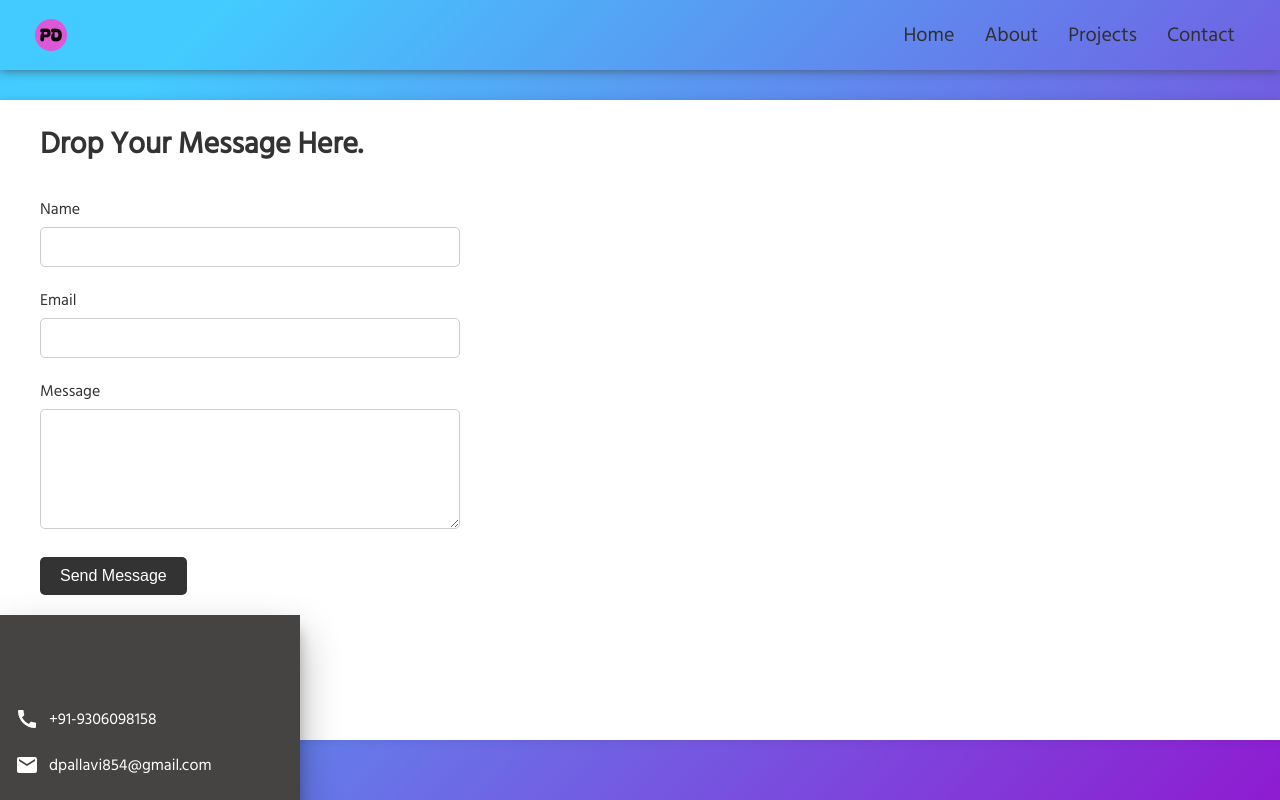
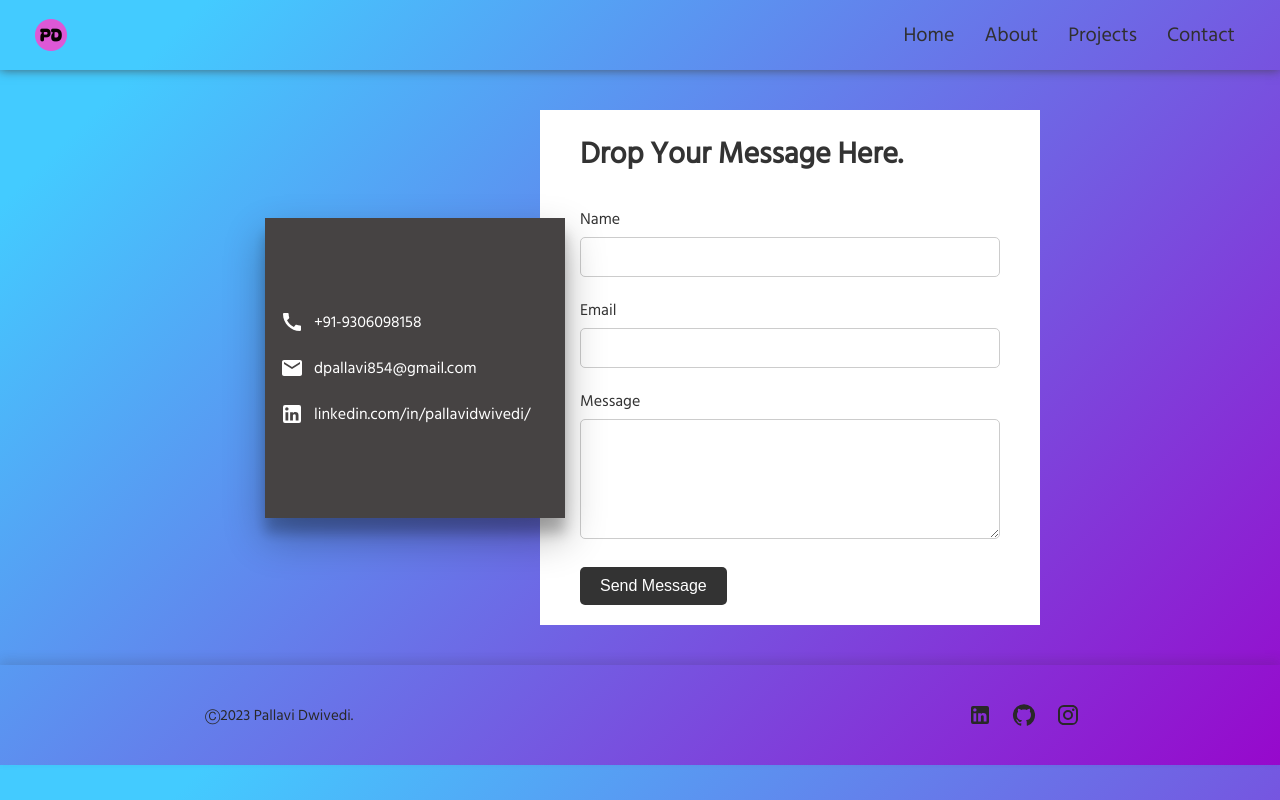
Before and after one commit to pallaviDwivedi1605/Pallavi_Dwivedi, a Next.js app: page /contact in a window 1280 px wide. Shown: the top 800 px of the page. Built offline with nearby package versions, Linux system fonts and the light colour scheme.

Commit message:
changes css of contact page for desktop

```diff
--- a/src/app/contact/page.jsx
+++ b/src/app/contact/page.jsx
@@ -44,11 +44,11 @@ function Contact() {
   return (
     <section className={styles.contact_section}>
       <div className={styles.container}>
+        <div className={styles.info}>
+          <ContactCard />
+        </div>
         <div className={styles.form}>
           <Form handleSubmit={handleSubmit} successMessage={successMessage} />
-        </div>
-        <div className={styles.info}>
-          <ContactCard />
         </div>
       </div>
     </section>
--- a/src/app/contact/page.module.css
+++ b/src/app/contact/page.module.css
@@ -15,28 +15,29 @@
 }
 
 .container{
-  margin: 30px auto;
-  background-color: #fff;
+  margin: 40px auto;
   width: 100vw;
-  height: 80vh;
-  box-shadow: 0 0 10px rgba(0, 0, 0, 0.1);
+  display: flex;
+  align-items: center;
+  justify-content: center;
+
 }
 
-/* .form{
-  position: absolute;
-  right: 0;
+.form{
+  z-index: 0;
 }
 
 .info{
   position: relative;
-} */
+  left: 25px;
+  z-index: 1;
+}
 
 @media screen and (max-width: 600px) {
   .container{
-    height: 100vh;
-    height: auto;
-    margin: 0px;
-    /* background-color: transparent; */
+    height: max-content;
+    margin-block: 100px;
+    background-color: transparent;
   }
 
   .form{
--- a/src/app/globals.css
+++ b/src/app/globals.css
@@ -33,6 +33,9 @@ ul{
 
 .container{
     min-width: 100vw;
-    min-height: 100vh;
+    /* min-height: 100vh; */
     margin: 0 auto;
 }
+
+@media screen and (max-width:600px) {
+}
--- a/src/components/carousel/carousel.module.css
+++ b/src/components/carousel/carousel.module.css
@@ -3,8 +3,7 @@
 .container{
     height: 80vh;
     width: 70vw;
-    margin: 0 auto;
-    margin-top: 25px;
+    margin: 25px auto 50px;
     display: flex;
     flex-direction: column;
     justify-content: center;
```
